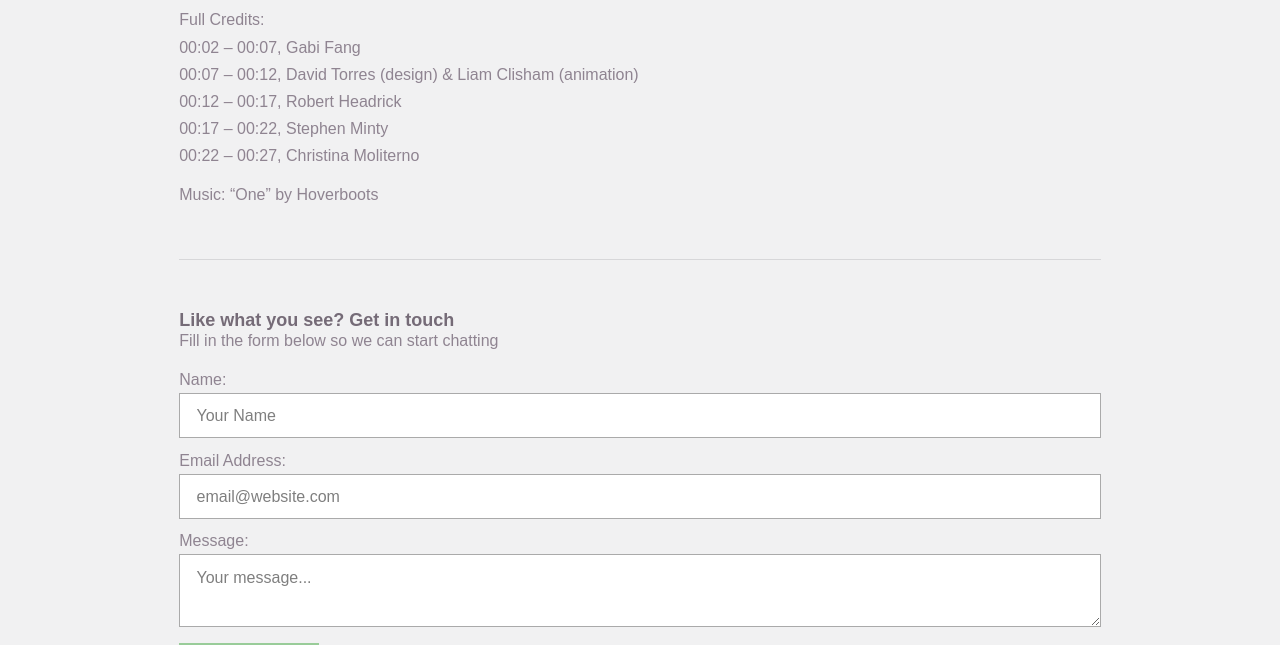
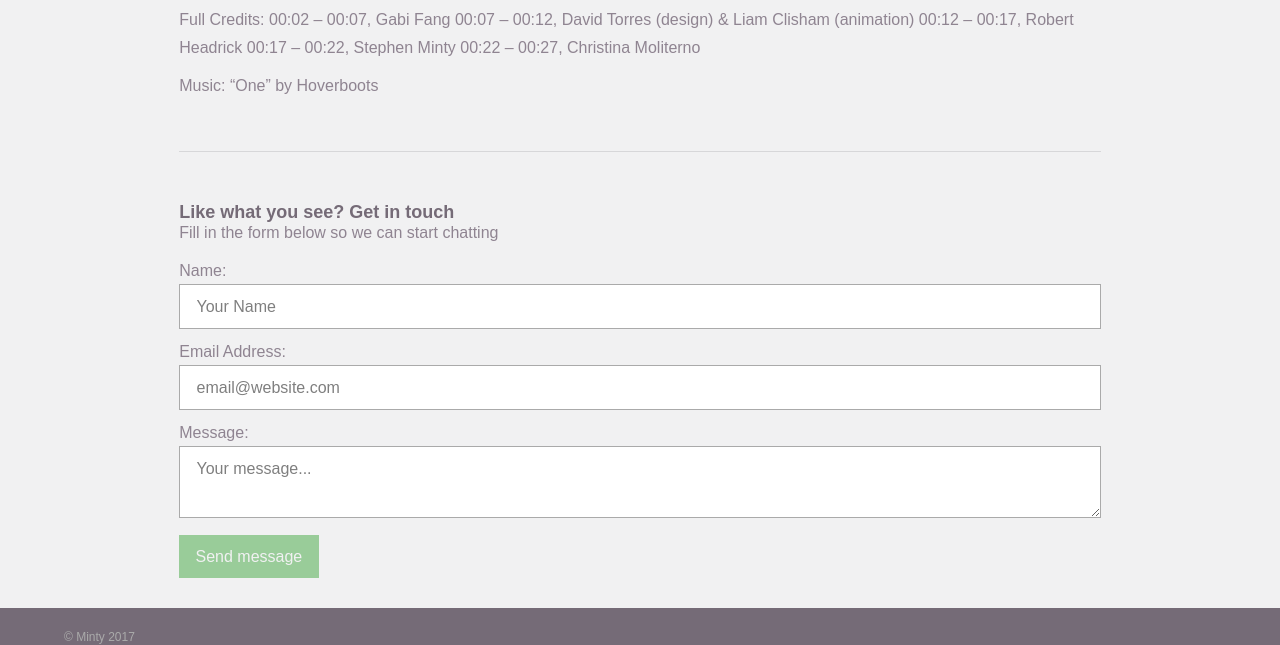
Before and after one commit to StephenMinty/itsminty.co.uk, a Jekyll site: the page built from _projects/motion-corpse.markdown, in a window 1280 px wide and 900 px high, scrolled down 805 px, cut to the strip 249-894 px from the top of the window. Built offline with Jekyll 4.4.1, drawn with Linux system fonts in a browser that asks for light colours; some web fonts are replaced.

```diff
--- a/_projects/motion-corpse.markdown
+++ b/_projects/motion-corpse.markdown
@@ -14,11 +14,11 @@ Check out the video below for the full effect.
 
 {% include video.html id="185823131" %}
 
-Full Credits:\
-00:02 – 00:07, Gabi Fang\
-00:07 – 00:12, David Torres (design) & Liam Clisham (animation)\
-00:12 – 00:17, Robert Headrick\
-00:17 – 00:22, Stephen Minty\
+Full Credits:
+00:02 – 00:07, Gabi Fang
+00:07 – 00:12, David Torres (design) & Liam Clisham (animation)
+00:12 – 00:17, Robert Headrick
+00:17 – 00:22, Stephen Minty
 00:22 – 00:27, Christina Moliterno
 
 Music: “One” by Hoverboots
```
